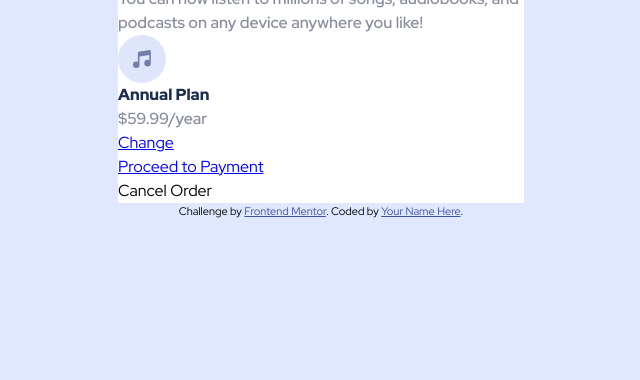
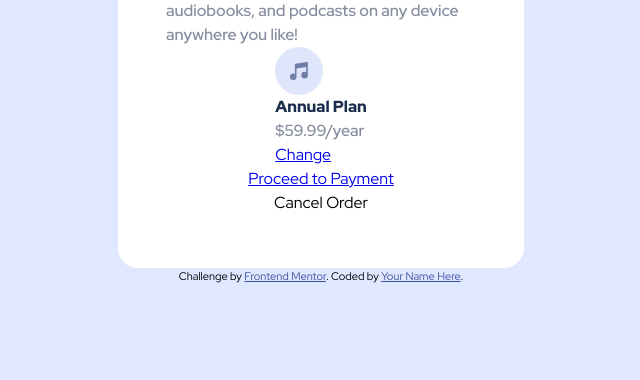
Before and after one commit to tascintra/order-summary-component, a plain HTML site: page index.html in a window 1280 px wide. Shown: the part 420-800 px from the top of the page, without its empty margins (319-959 px from the left). Drawn offline with Linux system fonts and the light colour scheme.

Commit message:
added style for content container positioning

```diff
--- a/styles/style.css
+++ b/styles/style.css
@@ -69,6 +69,12 @@ body {
 .content-container {
   background-color: var(--w-color);
   max-width: 406px;
+  padding: 53px 48px;
+  display: flex;
+  flex-direction: column;
+  justify-content: space-evenly;
+  align-items: center;
+  border-radius: 0px 0px 20px 20px;
 }
 
 .main-title {
```
